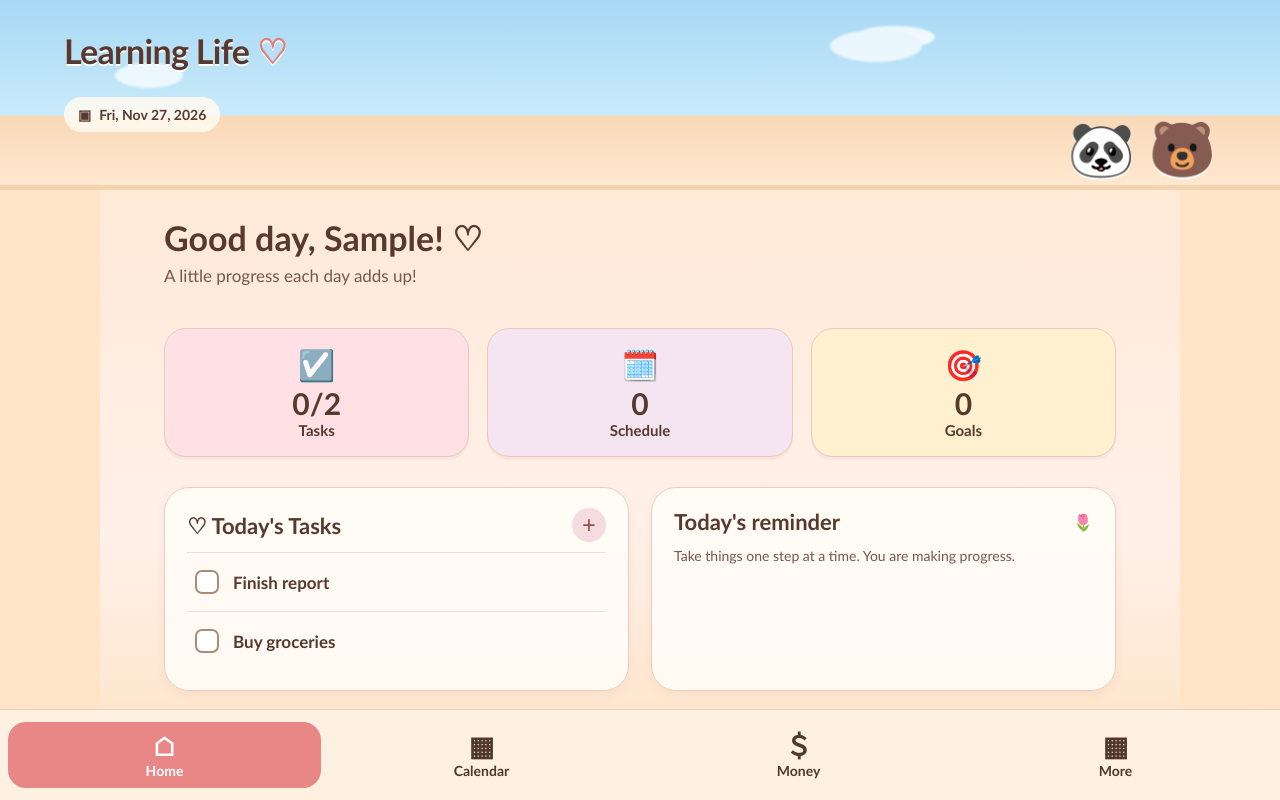
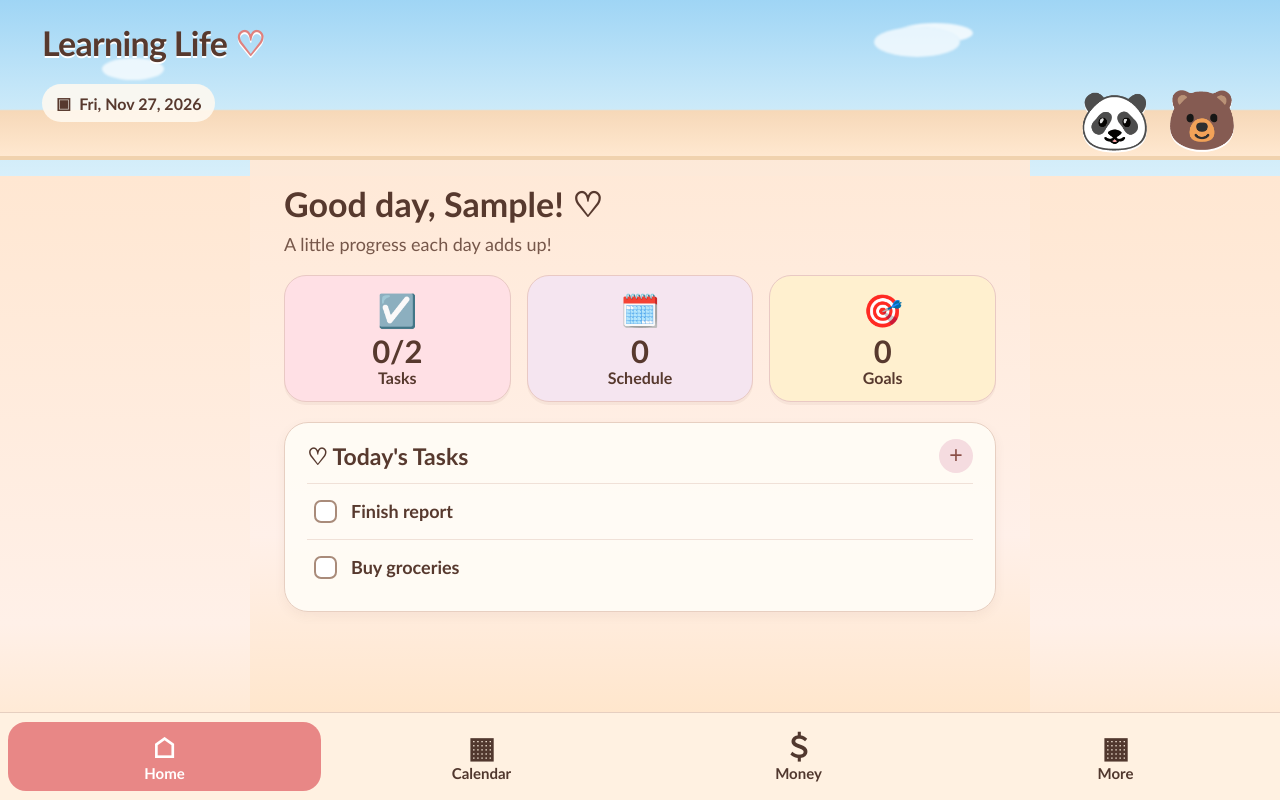
Before and after one commit to keialaskova/Learning-Life-, a plain HTML site: page index.html in a window 1280 px wide. Both pictures are taken after typing "Sample" into the empty fields and a click on the button "Continue to Learning Life". Drawn offline with Linux system fonts and the light colour scheme.

Commit message:
Add files via upload

```diff
--- a/index.html
+++ b/index.html
@@ -108,6 +108,48 @@ body{min-height:100svh;overflow:hidden;background:#f6dfc8;font-family:ui-rounded
  .home-panel{margin-top:8px}
 }
 
+
+/* HOME LAYOUT REFINEMENT — keep the reference's single-column, mobile-first flow */
+.stage:has(.home-dashboard:not([hidden])){display:block;background:linear-gradient(180deg,#a9d9f4 0%,#d5edfa 36%,#fbe2c6 100%)}
+.stage:has(.home-dashboard:not([hidden]))::before{filter:blur(22px) brightness(.94);background-position:center 38%;}
+.stage:has(.home-dashboard:not([hidden]))::after{background:linear-gradient(180deg,rgba(165,216,245,.15),rgba(255,231,208,.3))}
+.home-dashboard{position:absolute;inset:0;width:100%;max-width:none;left:0;transform:none;min-height:100dvh;height:100dvh;display:flex;flex-direction:column;overflow-y:auto;overflow-x:hidden;padding:0 0 env(safe-area-inset-bottom);background:linear-gradient(180deg,#a9d9f4 0%,#d7effa 22%,#ffe7d2 22%,#fff0e8 78%,#ffe4c4 100%);box-shadow:none}
+.home-dashboard[hidden]{display:none}
+.home-top{flex:none;min-height:150px;padding:22px clamp(18px,4vw,42px) 18px;background:linear-gradient(180deg,rgba(159,213,245,.97) 0%,rgba(204,234,249,.98) 70%,#f6d8b8 71%,#ffe8d0 100%);border-bottom:4px solid #f0d2ae}
+.home-top:before{width:86px;height:30px;right:25%;top:27px}
+.home-top:after{width:62px;height:22px;left:8%;top:58px}
+.home-brand{font-size:clamp(25px,4vw,34px)}
+.home-date{margin-top:20px;font-size:clamp(13px,1.7vw,16px)}
+.home-mascots{font-size:clamp(42px,6vw,58px);right:clamp(16px,4vw,42px);bottom:2px}
+.home-content{width:min(100%,780px);max-width:780px;flex:1 0 auto;margin:0 auto;padding:24px clamp(18px,3.8vw,34px) 28px;display:block;background:linear-gradient(180deg,rgba(255,233,215,.96),rgba(255,240,233,.98) 68%,rgba(255,230,204,.96))}
+.home-greeting{font-size:clamp(25px,3.4vw,34px);margin:0 0 6px}
+.home-subtitle{font-size:clamp(15px,1.8vw,18px);margin-bottom:16px}
+.home-stats{display:grid;grid-template-columns:repeat(3,minmax(0,1fr));gap:clamp(8px,1.5vw,16px);margin:18px 0 20px}
+.home-stat{min-height:112px;padding:14px 8px;border-radius:22px}
+.home-stat .emoji{font-size:clamp(25px,3vw,32px)}
+.home-stat strong{font-size:clamp(24px,3vw,31px)}
+.home-stat span:last-child{font-size:clamp(13px,1.6vw,16px)}
+.home-panel{margin-top:14px;padding:16px clamp(15px,2.5vw,22px);border-radius:24px}
+.home-panel-heading h2{font-size:clamp(19px,2.4vw,23px)}
+.home-task{font-size:clamp(15px,1.9vw,18px);padding:13px 3px}
+.home-task input{width:23px;height:23px}
+.home-bottom{position:sticky;z-index:3;flex:none;bottom:0;width:100%;margin-top:auto;display:grid;grid-template-columns:repeat(4,minmax(0,1fr));padding:9px 8px calc(9px + env(safe-area-inset-bottom));background:rgba(255,241,226,.98);border-top:1px solid #e6cfc0}
+.home-nav{font-size:clamp(12px,1.6vw,15px);min-height:56px}
+.home-nav .nav-icon{font-size:clamp(23px,2.6vw,29px)}
+/* Tablet landscape: center the same vertical app canvas; do not switch to a two-column dashboard. */
+@media(min-width:700px){
+ .home-dashboard{width:100%;}
+ .home-content{width:min(100%,780px);}
+ .home-top{min-height:160px;}
+}
+@media(min-width:1100px){.home-content{display:block;grid-template-columns:none;}}
+@media(max-height:560px) and (orientation:landscape){
+ .home-top{min-height:120px;padding-top:14px}
+ .home-date{margin-top:10px}
+ .home-content{padding-top:16px}
+ .home-stat{min-height:90px}
+}
+
 </style>
 </head>
 <body>
@@ -147,10 +189,7 @@ body{min-height:100svh;overflow:hidden;background:#f6dfc8;font-family:ui-rounded
         <label class="home-task"><input type="checkbox"><span>Buy groceries</span></label>
       </div>
     </section>
-    <section class="home-panel">
-      <div class="home-panel-heading"><h2>Today's reminder</h2><span aria-hidden="true">🌷</span></div>
-      <p style="margin:0;color:#76574a;font-size:14px;line-height:1.5">Take things one step at a time. You are making progress.</p>
-    </section>
+
   </main>
   <nav class="home-bottom" aria-label="Main navigation">
     <button class="home-nav active" type="button" data-home-tab="Home"><span class="nav-icon">⌂</span><span>Home</span></button>
@@ -215,9 +254,13 @@ document.getElementById('addHomeTask').addEventListener('click',()=>{
  label.append(box,span);taskList.append(label);updateProgress();
 });
 document.querySelectorAll('[data-home-tab]').forEach(btn=>btn.addEventListener('click',()=>{
- document.querySelectorAll('[data-home-tab]').forEach(x=>x.classList.toggle('active',x===btn));
  const tab=btn.dataset.homeTab;
- if(tab!=='Home')alert(tab+' page will be built next.');
+ if(tab==='Home'){
+   document.querySelectorAll('[data-home-tab]').forEach(x=>x.classList.toggle('active',x===btn));
+   return;
+ }
+ // Do not falsely mark an unbuilt page as active.
+ alert(tab+' page is not built yet. Home remains selected.');
 }));
 })();
 </script>
```
